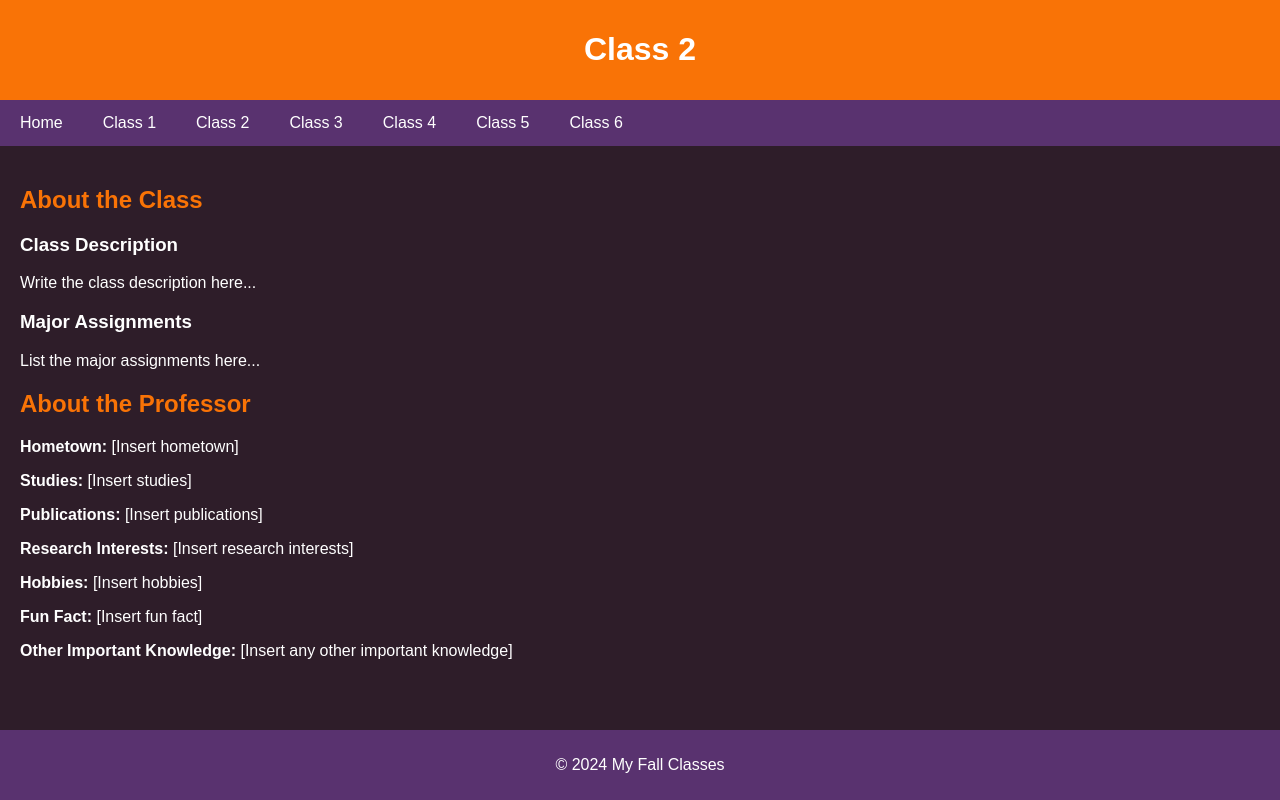
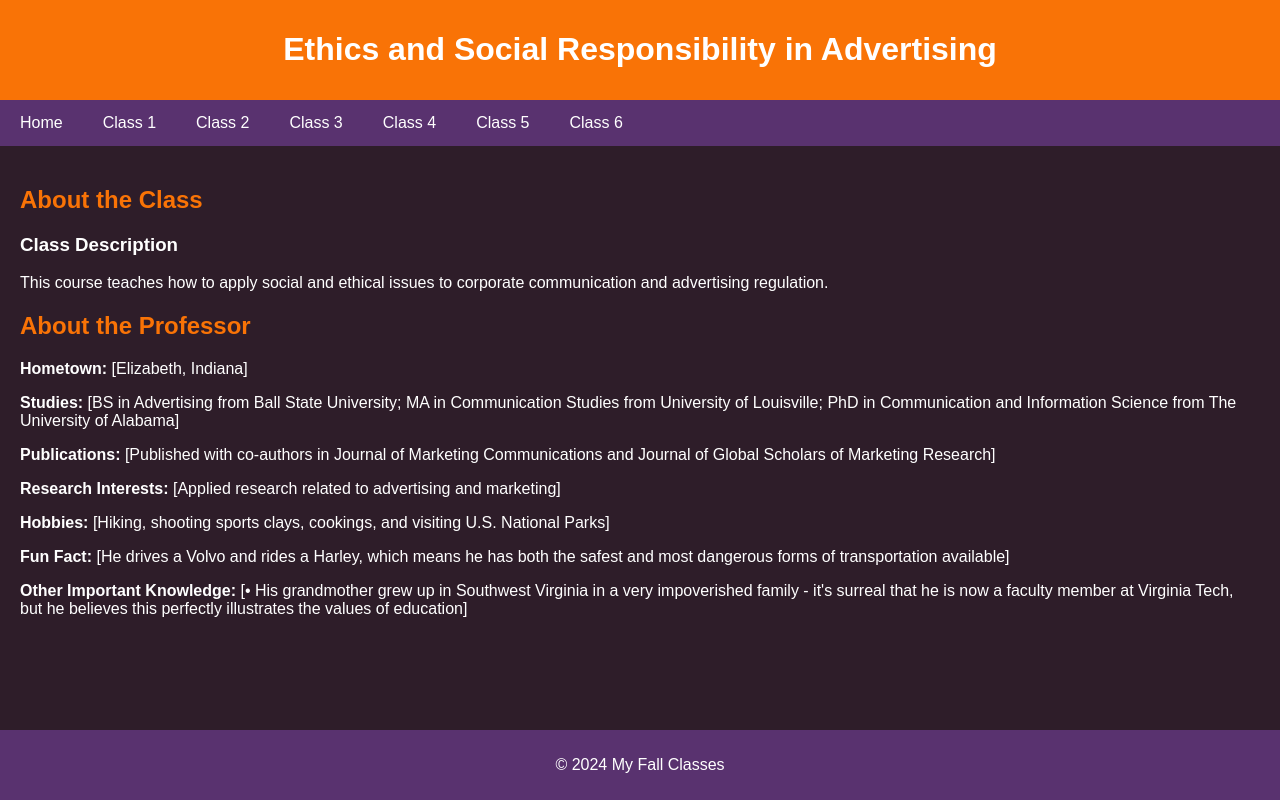
Before and after one commit to Elizabethgill/myfallsemester, a plain HTML site: page fall_classes_website/class2.html in a window 1280 px wide. Drawn offline with Linux system fonts and the light colour scheme.

Commit message:
Update class2.html
Updated class 2 to Ethics and Social Responsibility in Advertising

```diff
--- a/fall_classes_website/class2.html
+++ b/fall_classes_website/class2.html
@@ -4,7 +4,7 @@
 <head>
     <meta charset="UTF-8">
     <meta name="viewport" content="width=device-width, initial-scale=1.0">
-    <title>Class 2</title>
+    <title>Ethics and Social Responsibility in Advertising</title>
     <style>
         body {
             font-family: Arial, sans-serif;
@@ -53,7 +53,7 @@
 <body>
 
 <header>
-    <h1>Class 2</h1>
+    <h1>Ethics and Social Responsibility in Advertising</h1>
 </header>
 
 <nav>
@@ -70,20 +70,18 @@
     <section class="about-class">
         <h2>About the Class</h2>
         <h3>Class Description</h3>
-        <p>Write the class description here...</p>
-        <h3>Major Assignments</h3>
-        <p>List the major assignments here...</p>
+        <p>This course teaches how to apply social and ethical issues to corporate communication and advertising regulation.</p>
     </section>
 
     <section class="about-professor">
         <h2>About the Professor</h2>
-        <p><strong>Hometown:</strong> [Insert hometown]</p>
-        <p><strong>Studies:</strong> [Insert studies]</p>
-        <p><strong>Publications:</strong> [Insert publications]</p>
-        <p><strong>Research Interests:</strong> [Insert research interests]</p>
-        <p><strong>Hobbies:</strong> [Insert hobbies]</p>
-        <p><strong>Fun Fact:</strong> [Insert fun fact]</p>
-        <p><strong>Other Important Knowledge:</strong> [Insert any other important knowledge]</p>
+        <p><strong>Hometown:</strong> [Elizabeth, Indiana]</p>
+        <p><strong>Studies:</strong> [BS in Advertising from Ball State University; MA in Communication Studies from University of Louisville; PhD in Communication and Information Science from The University of Alabama]</p>
+        <p><strong>Publications:</strong> [Published with co-authors in Journal of Marketing Communications and Journal of Global Scholars of Marketing Research]</p>
+        <p><strong>Research Interests:</strong> [Applied research related to advertising and marketing]</p>
+        <p><strong>Hobbies:</strong> [Hiking, shooting sports clays, cookings, and visiting U.S. National Parks]</p>
+        <p><strong>Fun Fact:</strong> [He drives a Volvo and rides a Harley, which means he has both the safest and most dangerous forms of transportation available]</p>
+        <p><strong>Other Important Knowledge:</strong> [•	His grandmother grew up in Southwest Virginia in a very impoverished family - it's surreal that he is now a faculty member at Virginia Tech, but he believes this perfectly illustrates the values of education]</p>
     </section>
 </div>
 
```
